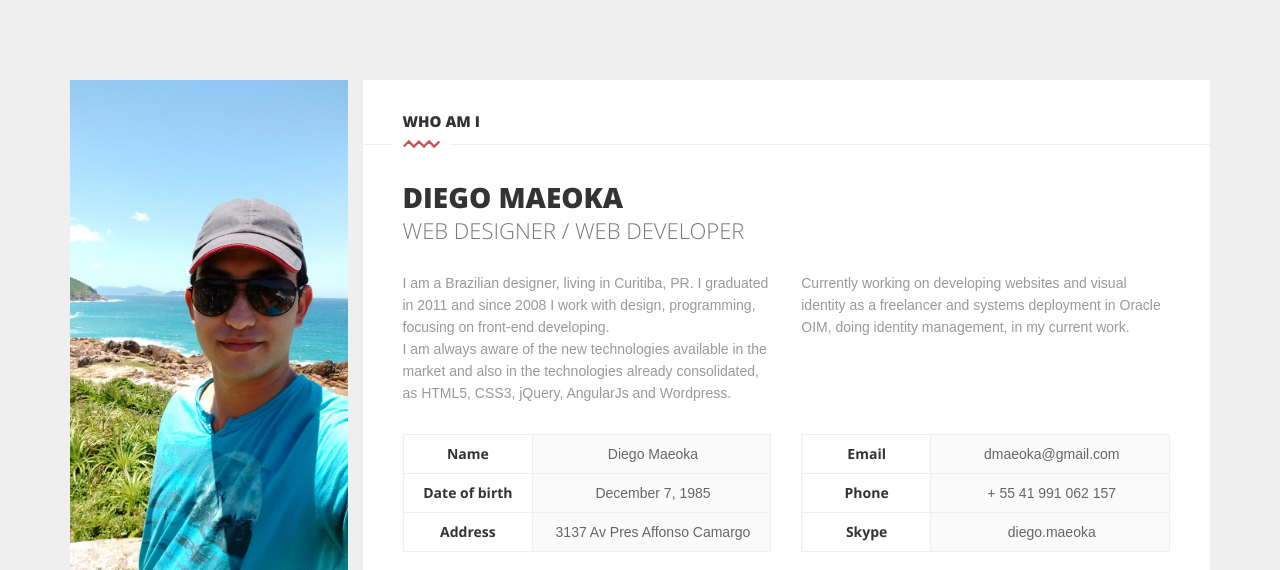
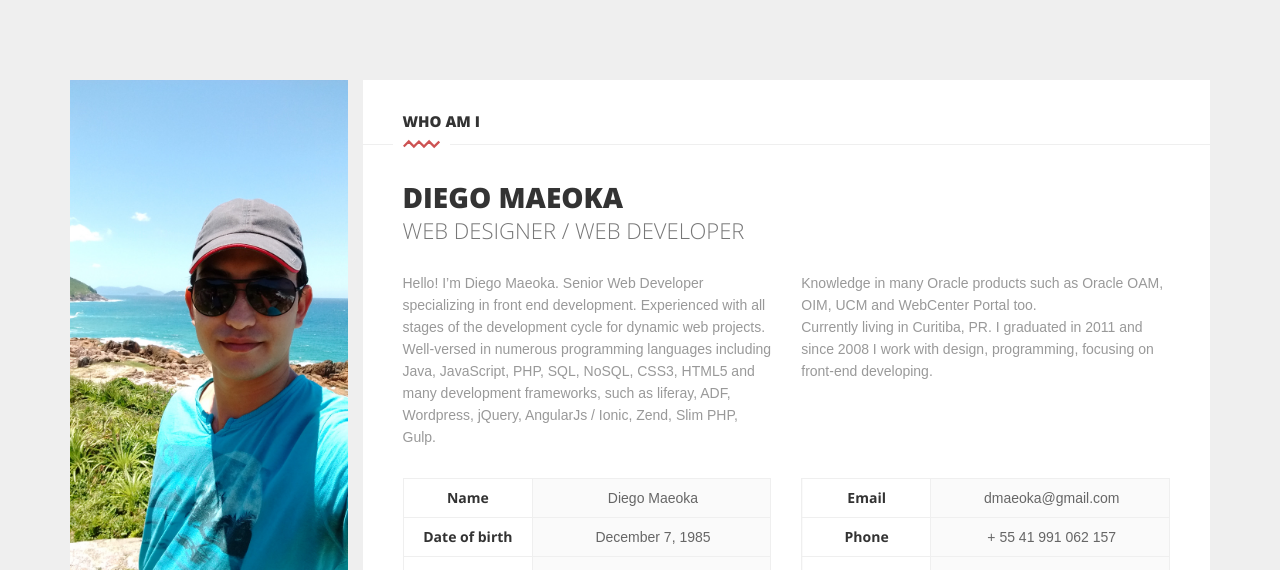
Before and after one commit to dmaeoka/resume--deprecated, a plain HTML site: page index.html at #!/main in a window 1280 px wide. Shown: the top 570 px of the page. Drawn offline with nearby package versions, Linux system fonts and the light colour scheme.

Commit message:
Atualizacao do main.html

```diff
--- a/view_main/main.html
+++ b/view_main/main.html
@@ -17,12 +17,11 @@
 			</div>
 			<div class="row">
 				<div class="col-md-6">
-					<p>I am a Brazilian designer, living in Curitiba, PR. I graduated in 2011 and since 2008 I work with design, programming, focusing on front-end developing.</p>
-
-					<p>I am always aware of the new technologies available in the market and also in the technologies already consolidated, as HTML5, CSS3, jQuery, AngularJs and Wordpress.</p>
+					<p>Hello! I’m Diego Maeoka. Senior Web Developer specializing in front end development. Experienced with all stages of the development cycle for dynamic web projects. Well-versed in numerous programming languages including Java, JavaScript, PHP, SQL, NoSQL, CSS3, HTML5 and many development frameworks, such as liferay, ADF, Wordpress, jQuery, AngularJs / Ionic, Zend, Slim PHP, Gulp. </p>
 				</div>
 				<div class="col-md-6">
-					<p>Currently working on developing websites and visual identity as a freelancer and systems deployment in Oracle OIM, doing identity management, in my current work.</p>
+					<p>Knowledge in many Oracle products such as Oracle OAM, OIM, UCM and WebCenter Portal too.</p>
+					<p>Currently living in Curitiba, PR. I graduated in 2011 and since 2008 I work with design, programming, focusing on front-end developing.</p>
 				</div>
 			</div>
 		</div>
```
